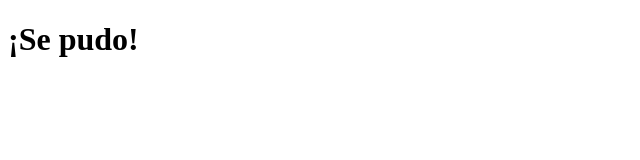
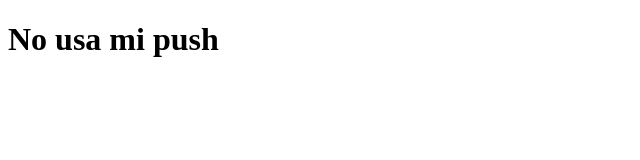
Before and after one commit to AndrewCastle/deployAWS, a plain HTML site: page prueba.html in a window 1280 px wide. Shown: the whole page, without its empty margins (0-640 px from the left). Drawn offline with Linux system fonts and the light colour scheme.

Commit message:
probando uso del push

```diff
--- a/prueba.html
+++ b/prueba.html
@@ -6,6 +6,6 @@
     <title>FULL ESCENCIA</title>
 </head>
 <body>
-    <h1>¡Se pudo!</h1>
+    <h1>No usa mi push</h1>
 </body>
 </html>
```
